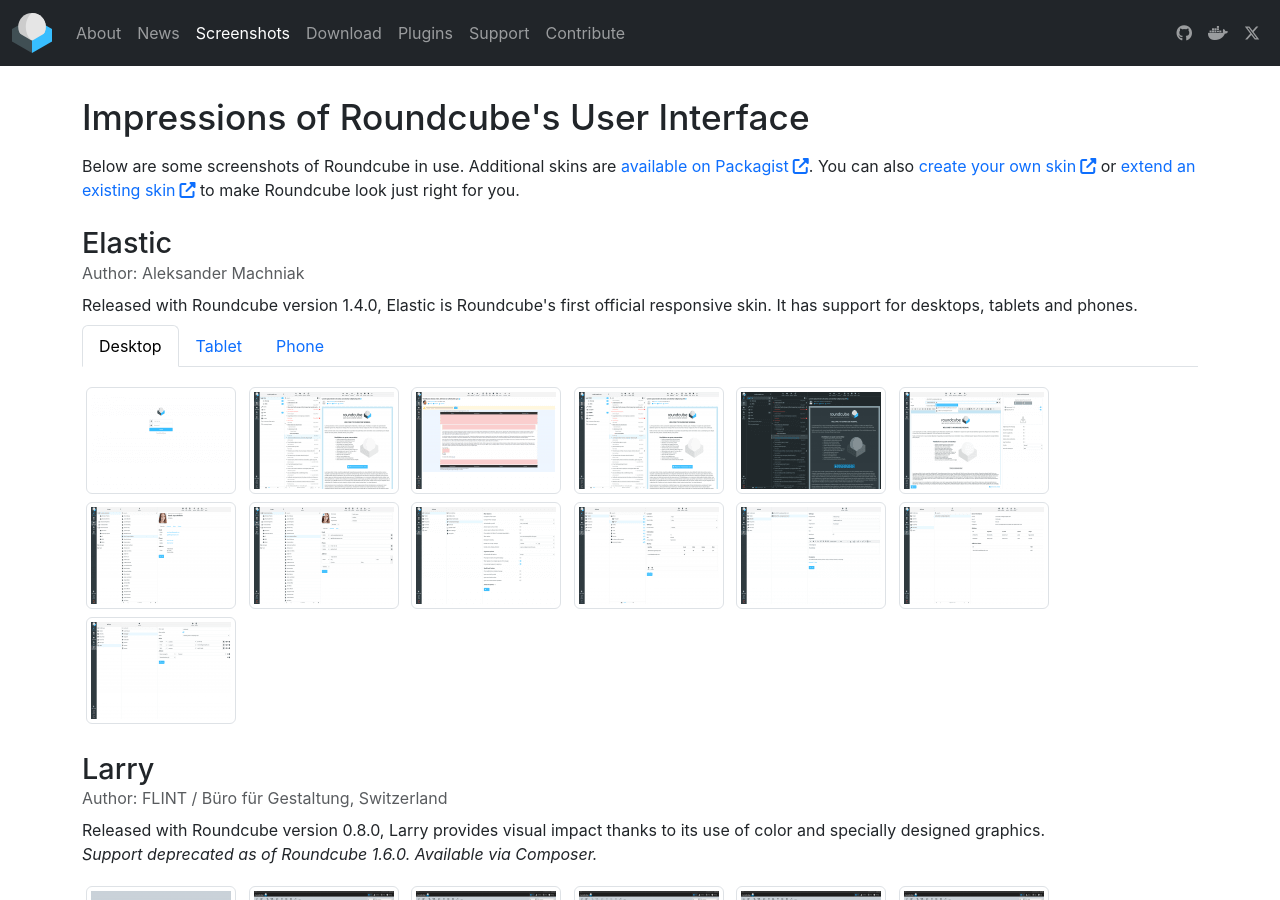
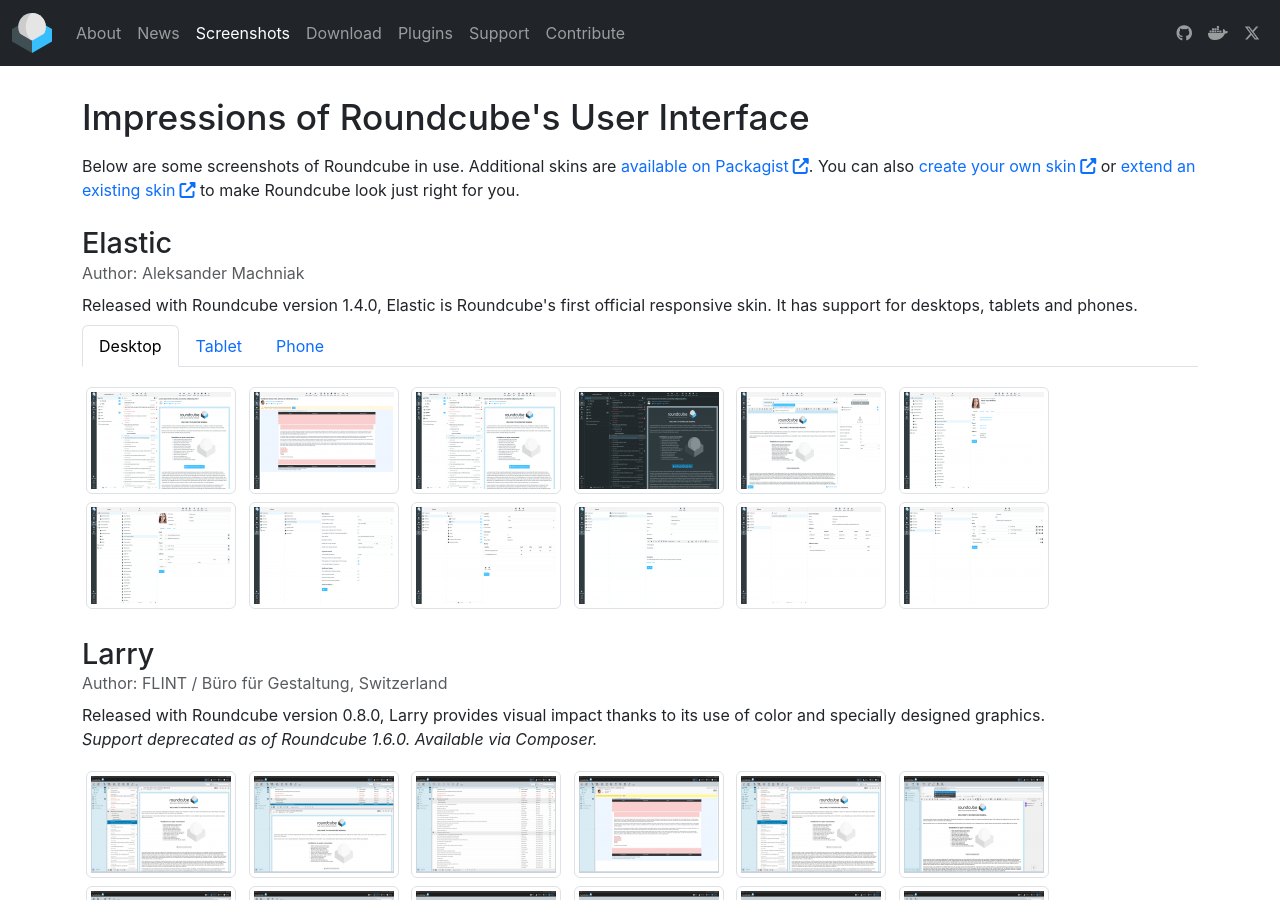
Before and after one commit to roundcube/roundcube.github.com, a Jekyll site: the page built from screens/index.html, in a window 1280 px wide and 900 px high. Built offline with Jekyll 4.4.1, drawn with Linux system fonts in a browser that asks for light colours; nearby versions of some CDN libraries.

Commit message:
do not include login screenshot in display

```diff
--- a/_data/screenshots.json
+++ b/_data/screenshots.json
@@ -7,7 +7,6 @@
         "generated": 20240129,
         "banner-dark": true,
         "screenshots": [
-            { "file": "login.png", "title": "Login screen" },
             { "file": "mailbox_widescreen.png", "title": "Mailbox view" },
             { "file": "viewmail.png", "title": "Message viewer with privacy protection" },
             { "file": "mailbox_cn.png", "title": "Multilingual display" },
@@ -29,7 +28,6 @@
         "devices": ["desktop"],
         "generated": 20240129,
         "screenshots": [
-            { "file": "login.png", "title": "Login screen" },
             { "file": "mailbox_widescreen.png", "title": "Three-paned mailbox view (vertical)" },
             { "file": "mailbox_desktop.png", "title": "Three-paned mailbox view (horizontal)" },
             { "file": "mailbox_list.png", "title": "List only mailbox view" },
@@ -52,7 +50,6 @@
         "devices": ["desktop"],
         "generated": 20240129,
         "screenshots": [
-            { "file": "login.png", "title": "Login screen" },
             { "file": "mailbox_widescreen.png", "title": "Three-paned mailbox view (vertical)" },
             { "file": "mailbox_desktop.png", "title": "Three-paned mailbox view (horizontal)" },
             { "file": "mailbox_list.png", "title": "List only mailbox view" },
```
